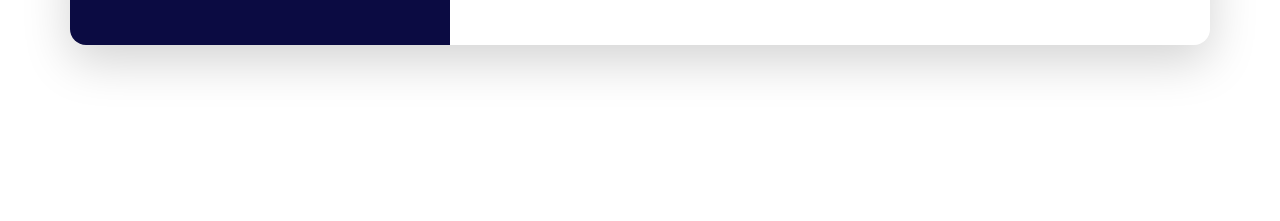
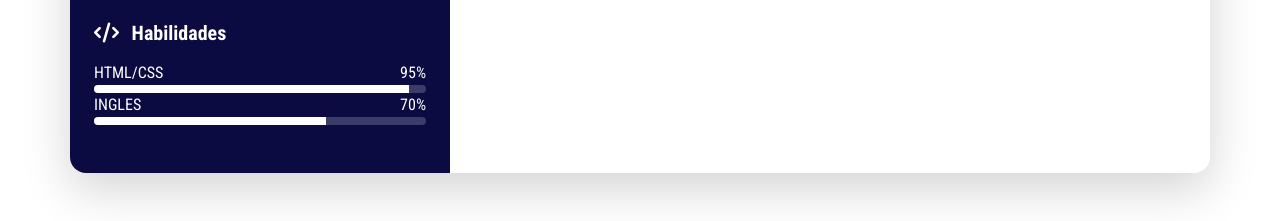
Before and after one commit to jomagrhe/jomagrhe.github.io, a plain HTML site: page index.html in a window 1280 px wide. Shown: the part 645-866 px from the top of the page. Before the commit the page ends 800 px from the top, so only its background shows below. Drawn offline with nearby package versions, Linux system fonts and the light colour scheme; a web font is replaced by a local one.

Commit message:
Hoja de vida al 55%

```diff
--- a/index.html
+++ b/index.html
@@ -56,6 +56,36 @@
                         </li>
                     </ul>
                 </section>
+                <!-- habilidades -->
+                <section class="mb-4">
+                    <h5 class="fw-bold mb-3">
+                        <i class="fas fa-code me-2"></i>
+                        Habilidades
+                    </h5>
+                    <div class="skill mb-3">
+                        <div class="d-flex justify-content-between">
+                            <span>HTML/CSS</span>
+                            <span>95%</span>
+                        </div>
+                        <div class="progress" style=" height: 8px">
+                            <div class="progress-bar" style="width:95%">
+
+                            </div>
+                        </div>
+                    <div class="skill mb-3">
+                        <div class="d-flex justify-content-between">
+                            <span>INGLES</span>
+                            <span>70%</span>
+                        </div>
+                        <div class="progress" style=" height: 8px">
+                            <div class="progress-bar" style="width:70%">
+
+                            </div>
+                        </div>
+                    </div>
+
+
+                </section>
              </div>
              <!-- columna derecha -->
              <div class="col-md-8">
--- a/style.css
+++ b/style.css
@@ -6,3 +6,9 @@
 .bg-primary{
     background-color: rgb(11, 11, 66) !important;
 }
+.progress{
+    background-color: rgba(255, 255, 255, 0.2);
+}
+.progress-bar{
+    background-color: white;
+}
```
